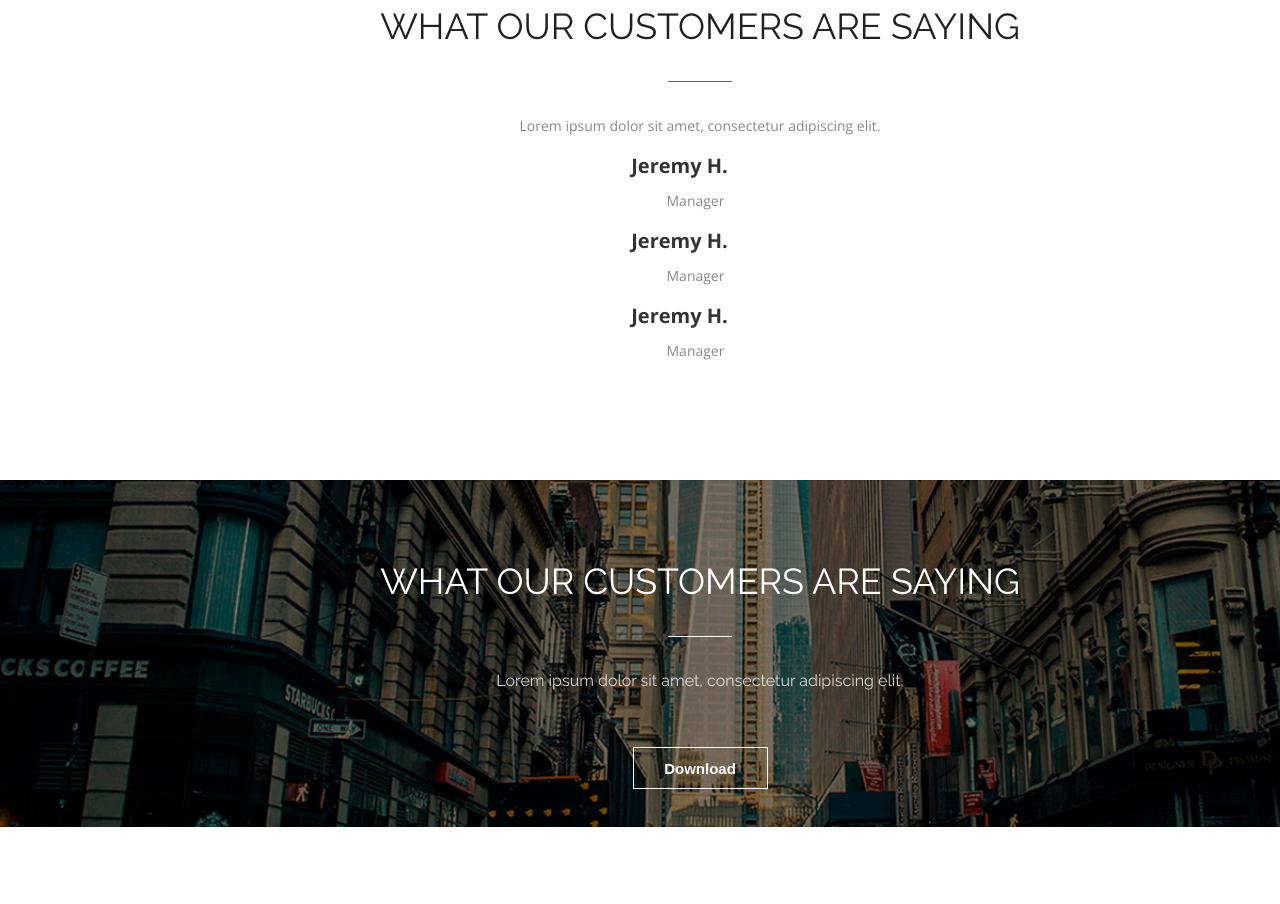
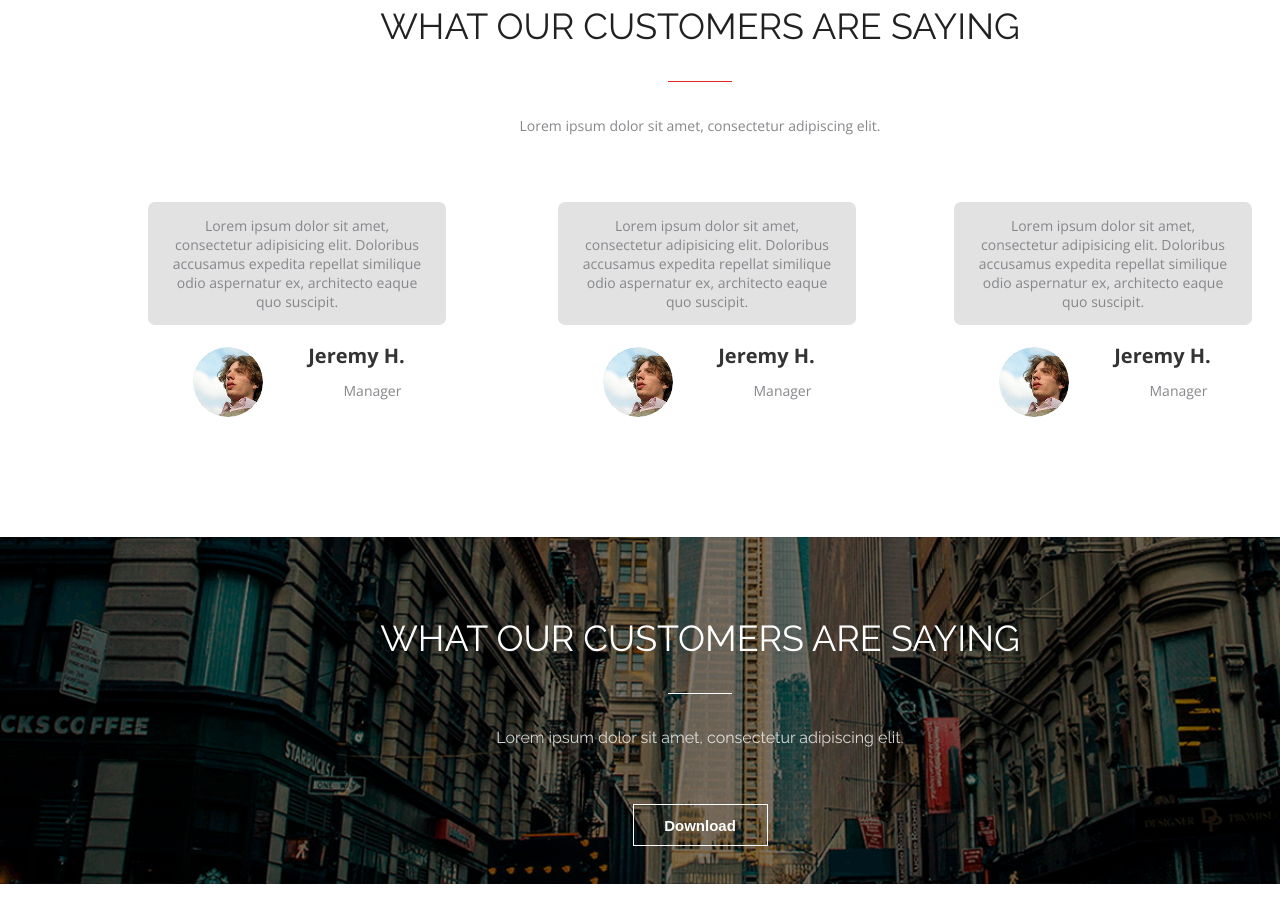
Before and after one commit to Hormard/lesson-4, a plain HTML site: page index.html in a window 1280 px wide. Shown: the part 2860-3764 px from the top of the page. Drawn offline with nearby package versions, Linux system fonts and the light colour scheme.

Commit message:
Update main.css

```diff
--- a/style/main.css
+++ b/style/main.css
@@ -429,17 +429,17 @@
     padding-bottom: 120px;
 }
 
-.reviews-card {
+.card-reviews {
     display: inline-block;
     width: 298px;
     padding-top: 67px;
 }
 
-.reviews-card--centre {
+.card-reviews--centre {
     margin: 0px 98px 0px 112px;
 }
 
-.reviews-card__quote {
+.card-reviews__quote {
     width: 252px;
     padding: 14px 23px;
     font-size: 14px;
@@ -448,7 +448,7 @@
     border-radius: 7px;
 }
 
-.reviews-card__avatar {
+.card-reviews__avatar {
     display: inline-block;
     width: 70px;
     height: 70px;
```
